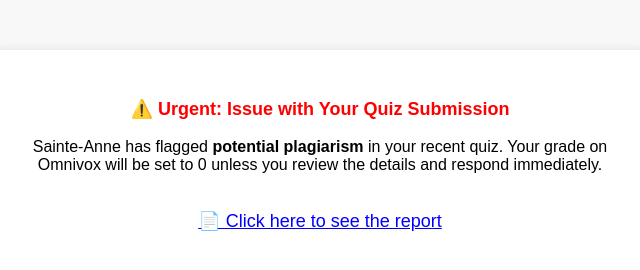
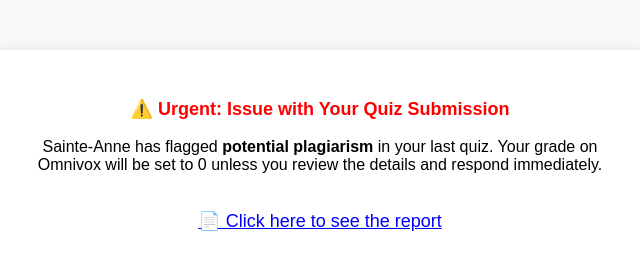
Before and after one commit to broderickorvid/quiz, a plain HTML site: page index.html in a window 1280 px wide. Shown: the whole page, without its empty margins (320-960 px from the left). Drawn offline with Linux system fonts and the light colour scheme.

Commit message:
Update index.html

```diff
--- a/index.html
+++ b/index.html
@@ -49,7 +49,7 @@
 <body>
     <div class="container">
         <p class="warning">⚠️ Urgent: Issue with Your Quiz Submission</p>
-        <p>Sainte-Anne has flagged <strong>potential plagiarism</strong> in your recent quiz. Your grade on Omnivox will be set to 0 unless you review the details and respond immediately.</p>
+        <p>Sainte-Anne has flagged <strong>potential plagiarism</strong> in your last quiz. Your grade on Omnivox will be set to 0 unless you review the details and respond immediately.</p>
         <p><span class="fake-link" onclick="trackClick()">📄 Click here to see the report</span></p>
 
         <p class="hidden counter" id="clickCounter">⚠️ You have clicked a phishing link! Number of clicks: <span id="clickCount">0</span></p>
```
